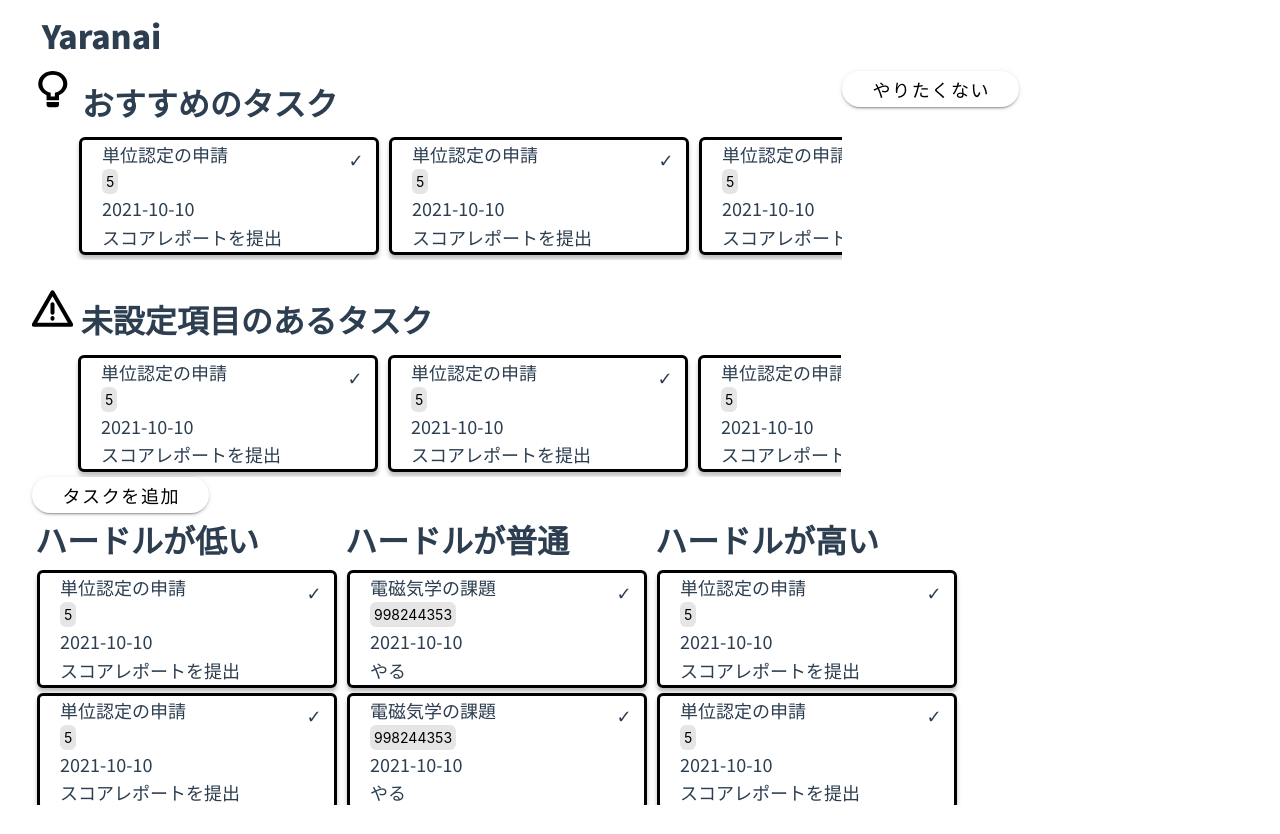
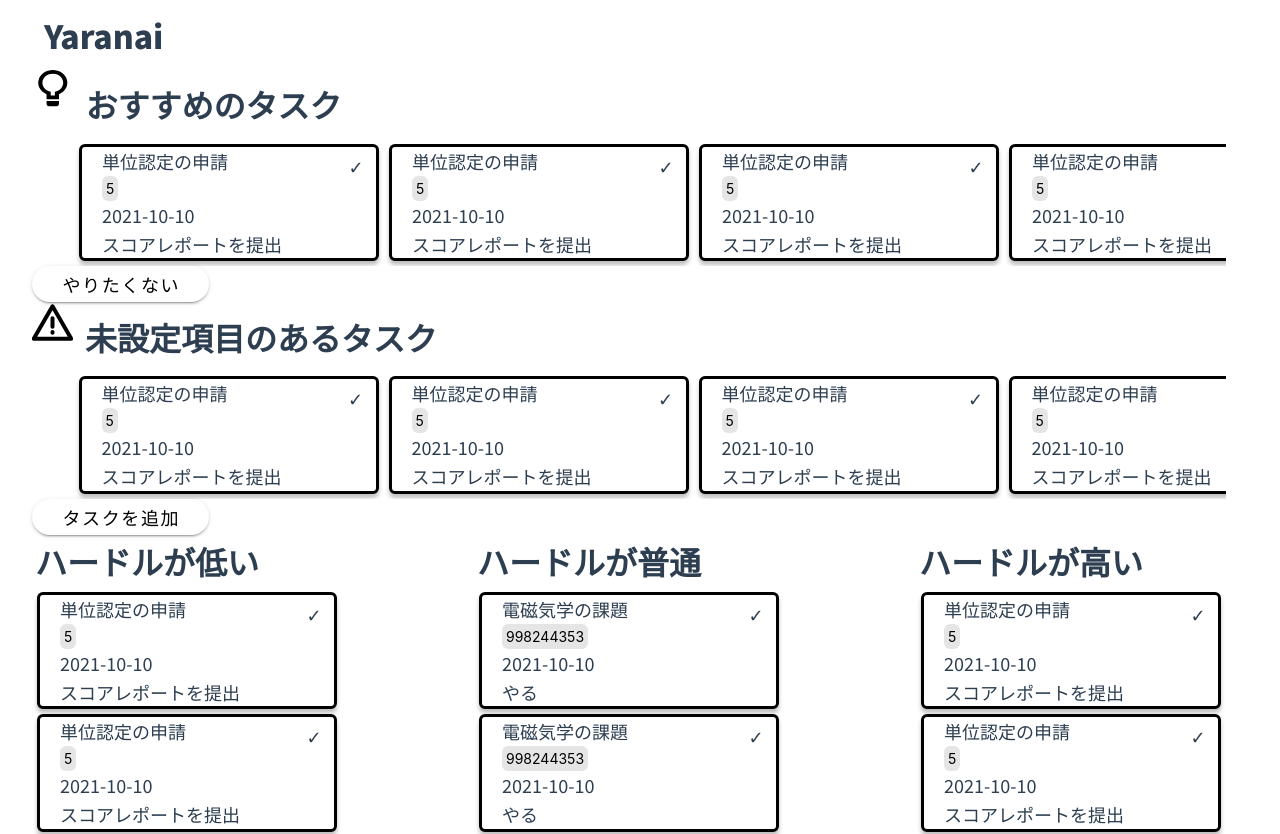
Before and after one commit to traP-jp/yaranai_frontend, a Vue app: page / in a window 1280 px wide. Shown: the top 834 px of the page. Before the commit the page ends 805 px from the top, so only its background shows below. Built offline with nearby package versions, Linux system fonts and the light colour scheme; no server answers.

Commit message:
一旦の進捗 ・ボタンの位置変えた ・スクロールバーのデザイン変えた ・ハードルごとのタスクの表示を、真ん中中心に等間隔になるように変えた

```diff
--- a/src/components/TaskList.vue
+++ b/src/components/TaskList.vue
@@ -42,8 +42,8 @@ h1 {
 }
 .listContainer {
   max: {
-    width: 60vw;
-    height: 30vh;
+    width: 100vw;
+    height: 60vh;
   }
   background-color: white;
   overflow: {
@@ -51,10 +51,22 @@ h1 {
     x: hidden;
   }
   &[horizontalScroll='true'] {
-    width: 60vw;
+    width: 90vw;
     display: flex;
     overflow-x: auto;
     overflow-y: hidden;
   }
 }
+
+::-webkit-scrollbar{
+   width: 7px;
+}
+::-webkit-scrollbar-track{
+   background-color: #ccc;
+}
+::-webkit-scrollbar-thumb{
+   background-color: gray;
+   border-radius: 7px;
+}
+
 </style>
--- a/src/pages/TaskDashboard.vue
+++ b/src/pages/TaskDashboard.vue
@@ -236,9 +236,8 @@ apiClient.suggestion.getSuggest('3').then((res) => (suggest.value = res))
         :difficulty="1"
         :horizontal-scroll="true"
       />
-      <br />
-      <v-btn>やりたくない</v-btn>
     </div>
+    <v-btn>やりたくない</v-btn>
     <br />
     <div class="pageContainer">
       <svg
@@ -311,9 +310,11 @@ apiClient.suggestion.getSuggest('3').then((res) => (suggest.value = res))
 <style lang="scss" scoped>
 .pageContainer {
   display: flex;
+  justify-content:space-between
+
 }
 
-h2 {
+h1 {
   //color: #000;
   //font-size: 90px;
   //font-style: normal;
```
